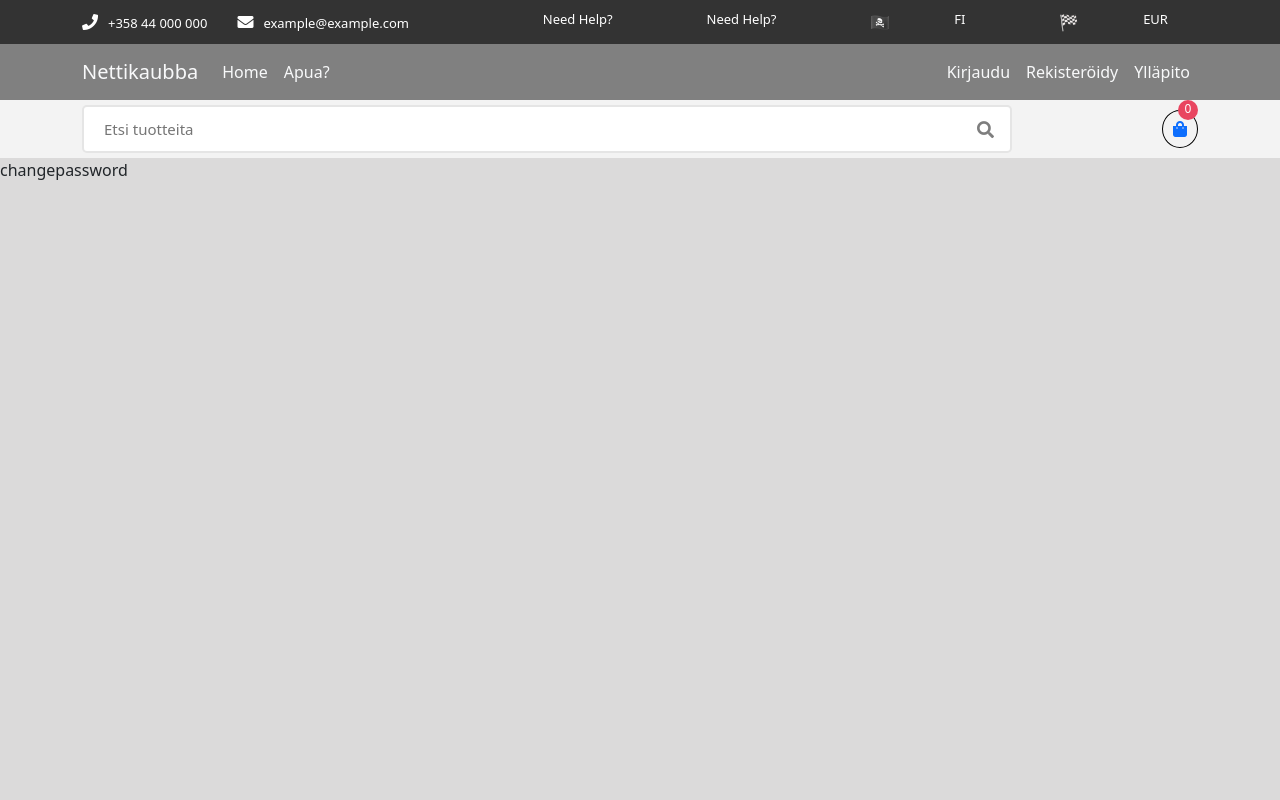
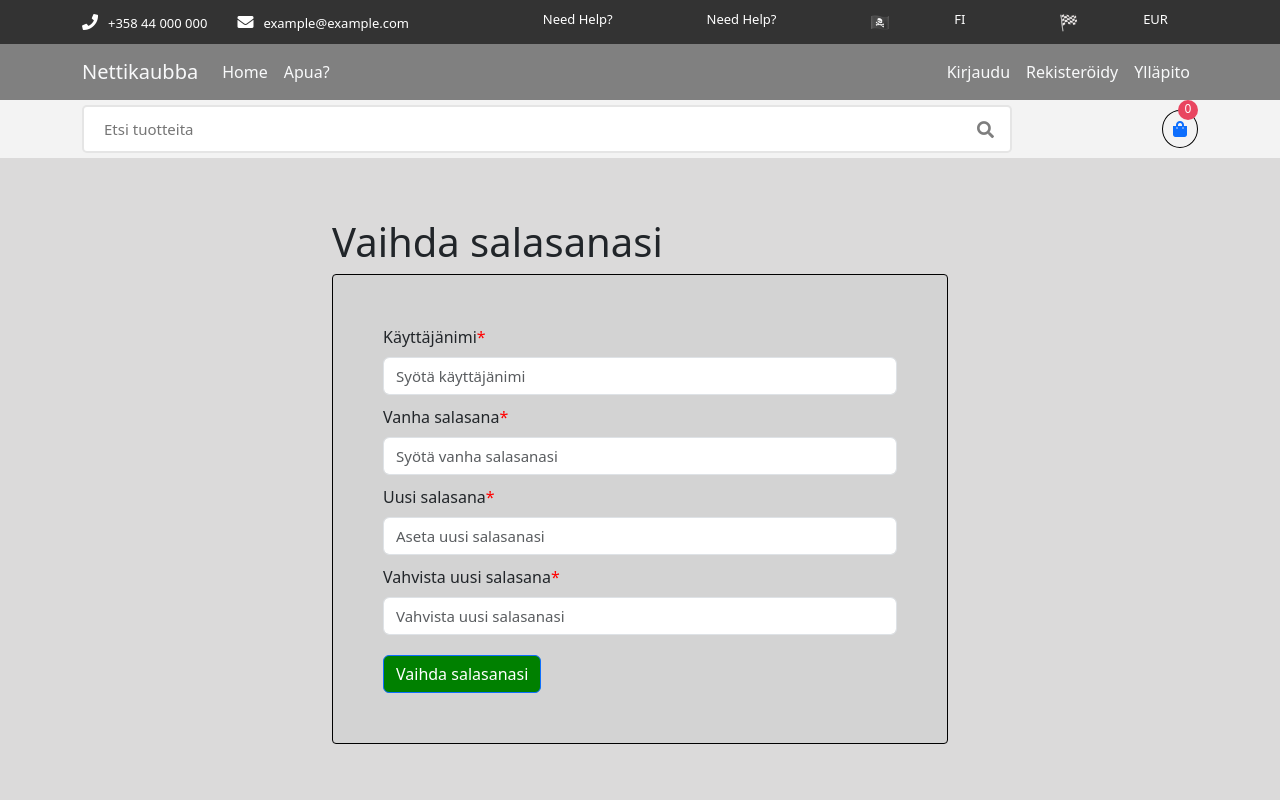
Before and after one commit to SG8-verkkopalveluprojekti/verkkokauppa, a React (Create React App) app: page /changepw in a window 1280 px wide. Shown: the top 800 px of the page. Built offline with nearby package versions, Linux system fonts and the light colour scheme.

Commit message:
changepw sivun ulkoasu, ei toimintoja vielä

```diff
--- a/src/pages/Changepw.js
+++ b/src/pages/Changepw.js
@@ -1,8 +1,69 @@
 import React from 'react';
+//import { useState } from 'react';
+import { Container, Row, Col, Form, Button } from 'react-bootstrap';
+
+export const Changepw = () => {
+  //const [username, setUsername] = useState('');
+  //const [opw, setOpw] = useState('');
+  //const [npw, setNpw] = useState('');
+  //const [cpw, setCpw] = useState('');
+
+  function Changepassword(){
+
+  }
+    return (
+      <Container style={{ marginTop: '60px', maxWidth: '100%' }}>
+        <Row className="justify-content-md-center">
+          <Col xs={12} md={6}>
+          <h1>Vaihda salasanasi</h1>
+            <Form style={{ border: '1px solid black', padding: '50px', borderRadius: '4px', backgroundColor: '#D3D3D3' }}>
+              <Form.Group controlId="formBasicUsername">
+                <Form.Label>Käyttäjänimi</Form.Label><Form.Label style={{ color: 'red' }}> *</Form.Label>
+                <Form.Control
+                  type="text"
+                  placeholder="Syötä käyttäjänimi"
+                  //value={username}
+                  //onChange={e => setUsername(e.target.value)}
+                  />
+              </Form.Group>
+
+              <Form.Group controlId="formBasicPassword" style={{marginTop:"10px"}}>
+                <Form.Label>Vanha salasana</Form.Label><Form.Label style={{ color: 'red' }}> *</Form.Label>
+                <Form.Control
+                  placeholder="Syötä vanha salasanasi"
+                  //value={opw}
+                  //onChange={e => setOpw(e.target.value)}
+                  />
+
+              </Form.Group>
+              <Form.Group controlId="formBasicPassword" style={{marginTop:"10px"}}>
+                <Form.Label>Uusi salasana</Form.Label><Form.Label style={{ color: 'red' }}> *</Form.Label>
+                <Form.Control
+                  placeholder="Aseta uusi salasanasi"
+                  //value={npw}
+                  //onChange={e => setNpw(e.target.value)}
+                  />
+
+              </Form.Group>
+              <Form.Group controlId="formBasicPassword" style={{marginTop:"10px"}}>
+                <Form.Label>Vahvista uusi salasana</Form.Label><Form.Label style={{ color: 'red' }}> *</Form.Label>
+                <Form.Control
+                  placeholder="Vahvista uusi salasanasi"
+                  //value={cpw}
+                  //onChange={e => setCpw(e.target.value)}
+                  />
+              </Form.Group>
 
 
-export const Changepw = () => {
-  return(
-    <div>changepassword</div>
-  )
+              <Button onClick={Changepassword()} href="#" style={{ marginTop: '20px' , backgroundColor: 'green' }} variant="primary" type="submit">
+                Vaihda salasanasi
+              </Button>
+
+
+            </Form>
+          </Col>
+        </Row>
+      </Container>
+
+    );
 };
```
